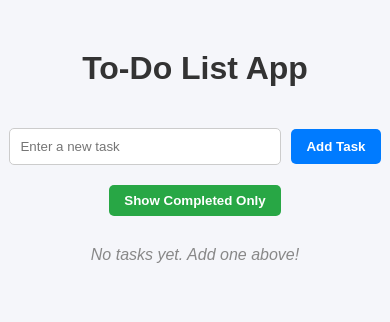
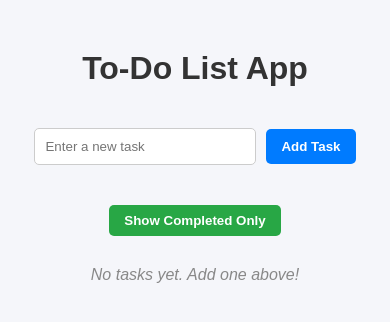
Before and after one commit to Topdan95/todo-list, a React (Create React App) app: page / in a window 390 px wide. Shown: the top 322 px of the page. Built offline with nearby package versions, Linux system fonts and the light colour scheme; the HTML template or start-up script is replaced by a standard one.

Commit message:
Fix mobile spacing for input and add button

```diff
--- a/src/App.css
+++ b/src/App.css
@@ -144,6 +144,10 @@ ul {
 @media (max-width: 600px) {
   .input-section {
     flex-direction: column;
-    padding-top: 20px;
+    padding: 20px;
+  }
+
+  .task-input {
+    width: 200px;
   }
 }
```
